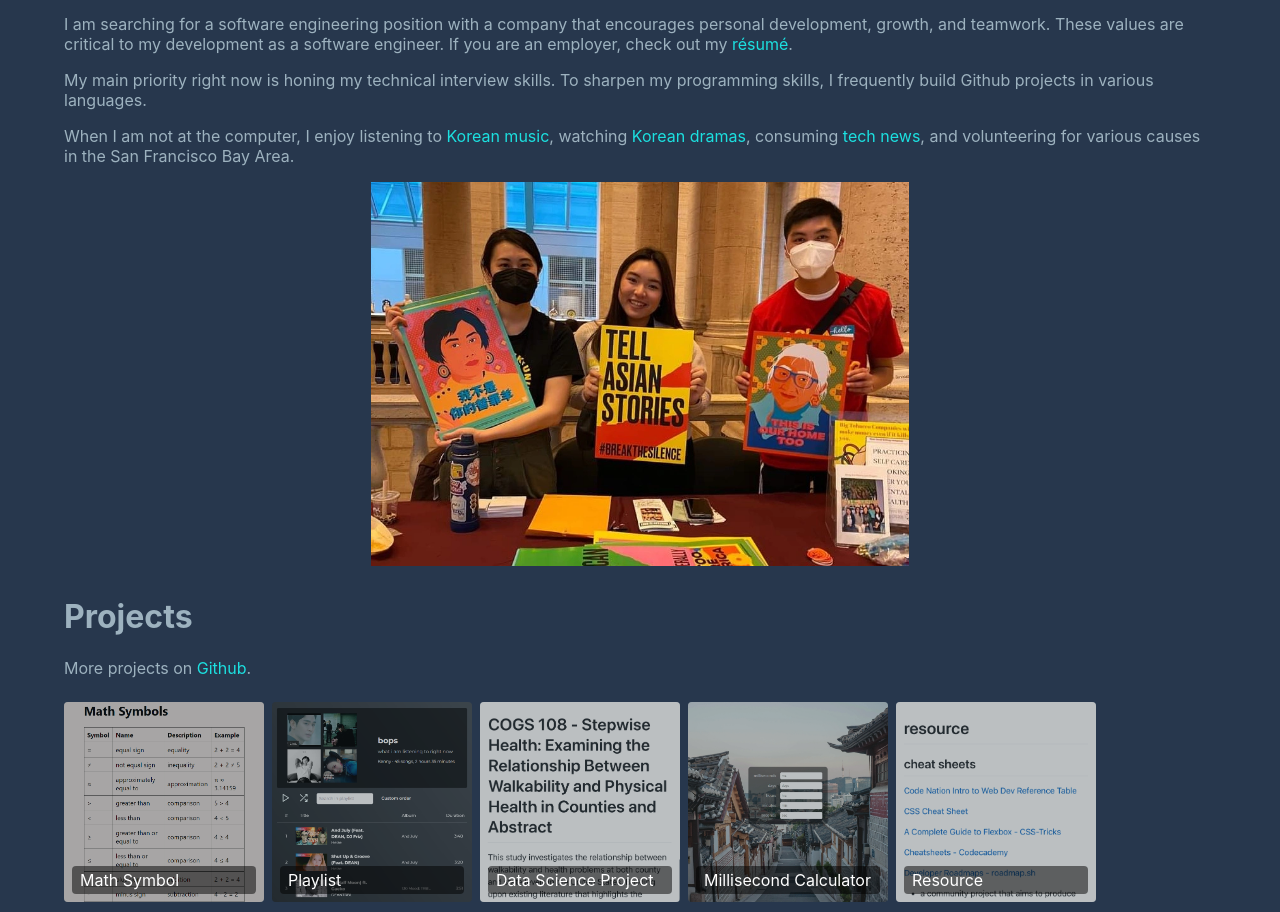
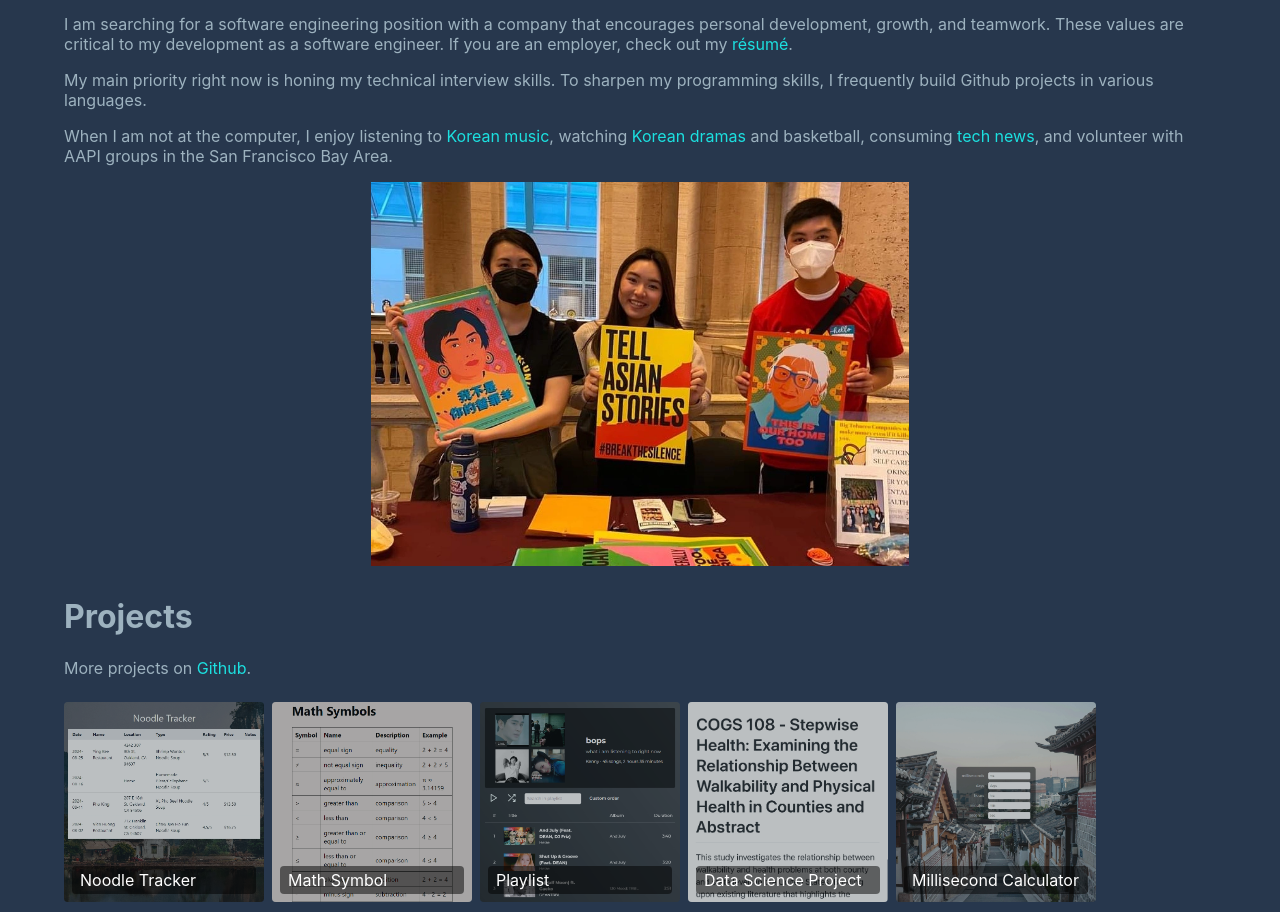
Before and after one commit to kennytrbl/kennytrbl.github.io, a React (Create React App) app: page / in a window 1280 px wide. Shown: the part 104-1016 px from the top of the page. Built offline with nearby package versions, Linux system fonts and the light colour scheme.

Commit message:
local push

```diff
--- a/src/About.js
+++ b/src/About.js
@@ -46,9 +46,10 @@ class About extends Component {
             , watching{" "}
             <a href="https://www.netflix.com/title/81159258" target="_blank">
               Korean dramas
-            </a>
-            , consuming <a href="https://www.youtube.com/@mkbhd">tech news</a>,
-            and volunteering for various causes in the San Francisco Bay Area.
+            </a>{" "}
+            and basketball, consuming{" "}
+            <a href="https://www.youtube.com/@mkbhd">tech news</a>, and
+            volunteer with AAPI groups in the San Francisco Bay Area.
           </p>
           <Carousel />
         </div>
@@ -62,6 +63,12 @@ class About extends Component {
             </a>
             .
           </p>
+          <Project
+            image={require("./img/noodle-tracker.webp")}
+            name="Noodle Tracker"
+            link="https://kenny-noodle-tracker.vercel.app/"
+            description="A website for tracking the noodles I have eaten."
+          />
           <Project
             image={require("./img/math-symbol.webp")}
             name="Math Symbol"
--- a/src/style/Organization.css
+++ b/src/style/Organization.css
@@ -13,15 +13,8 @@
 
 .orgImage {
   display: block;
-  width: 150px;
-  height: 150px;
+  width: 125px;
+  height: 125px;
   object-fit: cover;
   border-radius: 4px;
 }
-
-@media screen and (max-width: 1024px) {
-  .orgImage {
-    width: 125px;
-    height: 125px;
-  }
-}
```
Also changed, not shown: src/img/noodle-tracker.webp (added), 1 other file (tests, documents, lock files or other folders).
